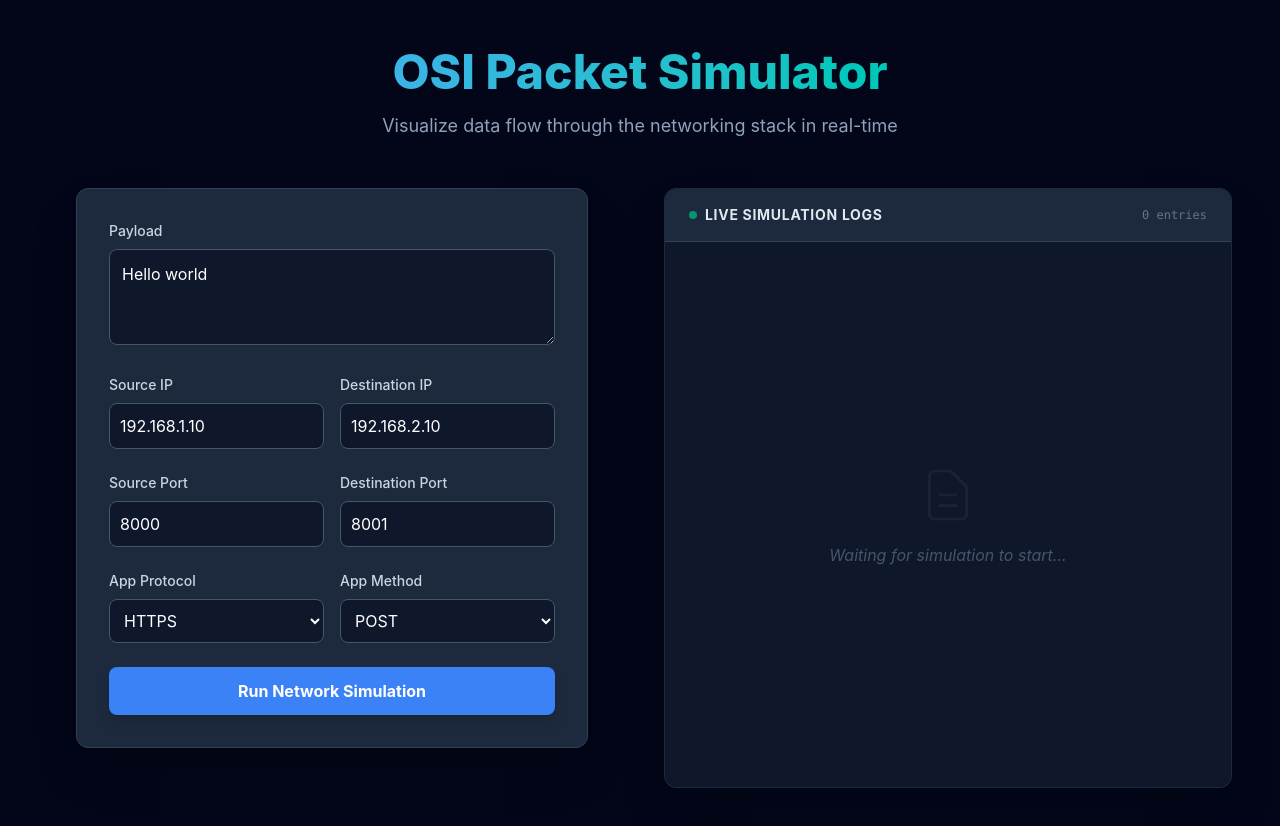
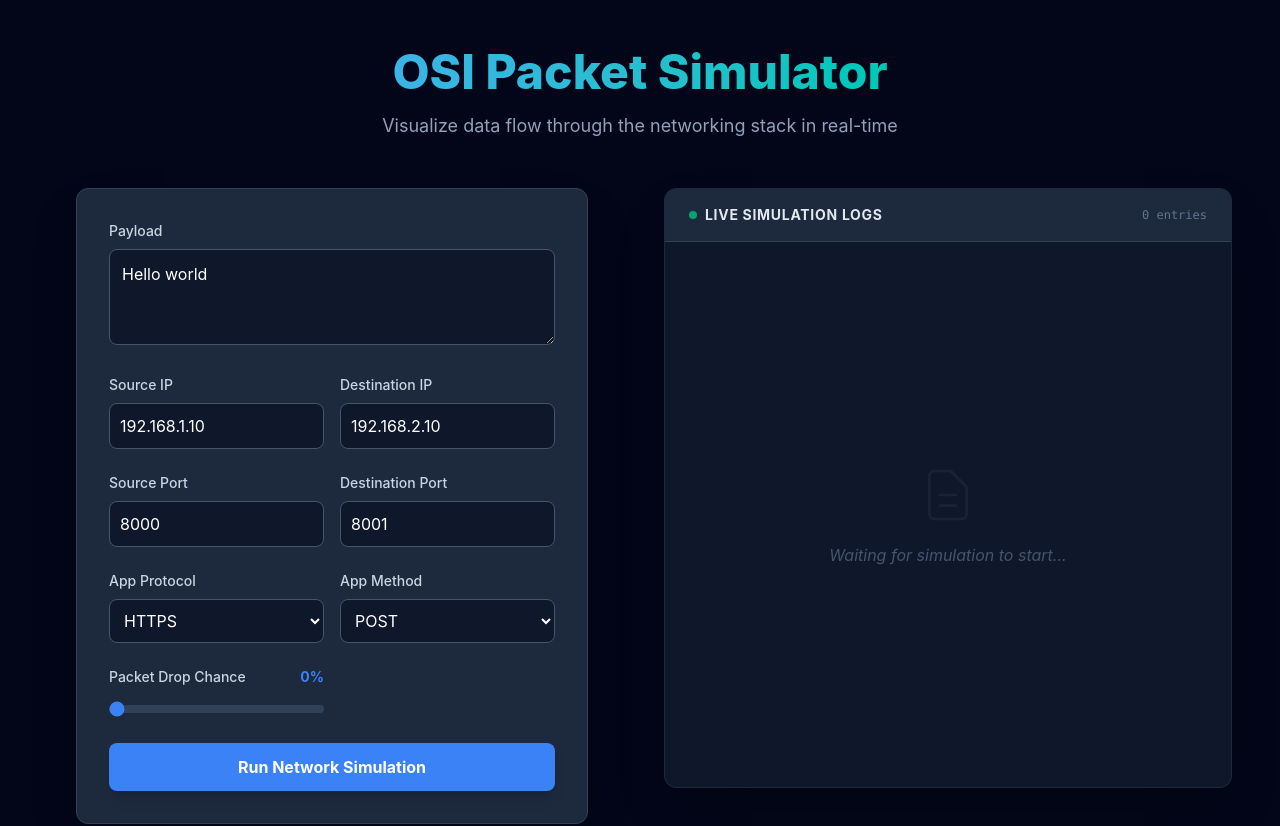
Before and after one commit to Rafayrafay321/OSI-Simulator, a React (Vite) app in the folder frontend/: page / in a window 1280 px wide. Shown: the top 826 px of the page. Built offline with nearby package versions, Linux system fonts and the light colour scheme.

Commit message:
added/packet drop feature

```diff
--- a/frontend/src/components/simulationFormUI.tsx
+++ b/frontend/src/components/simulationFormUI.tsx
@@ -123,6 +123,31 @@ export const SimulationFormUI = (props: FormProp) => {
         </div>
       </div>
 
+      <div className="grid grid-cols-2 gap-4">
+        <div className="space-y-2">
+          <div className="flex justify-between items-center">
+            <label className="block text-sm font-medium text-slate-300 text-left">
+              Packet Drop Chance
+            </label>
+            {/* Display the percentage value here */}
+            <span className="text-sm font-bold text-network-blue">
+              {Math.round(props.formData.dropChance! * 100)}%
+            </span>
+          </div>
+
+          <input
+            type="range"
+            name="dropChance"
+            min="0"
+            max="1"
+            step="0.01" // Allow 1% increments
+            value={props.formData.dropChance}
+            onChange={props.handleChange}
+            className="w-full h-2 bg-slate-700 rounded-lg appearance-none cursor-pointer accent-network-blue"
+          />
+        </div>
+      </div>
+
       <button
         type="submit"
         disabled={props.loading}
--- a/frontend/src/components/simulationPage.tsx
+++ b/frontend/src/components/simulationPage.tsx
@@ -20,6 +20,7 @@ export const SimulationContainer = () => {
     destPort: 8001,
     appProtocol: 'HTTPS',
     appMethod: 'POST',
+    dropChance: 0,
   });
   const [simulationLogs, setSimulationLogs] = useState<LogEntry[]>([]);
   const [loading, setLoading] = useState(false);
```
